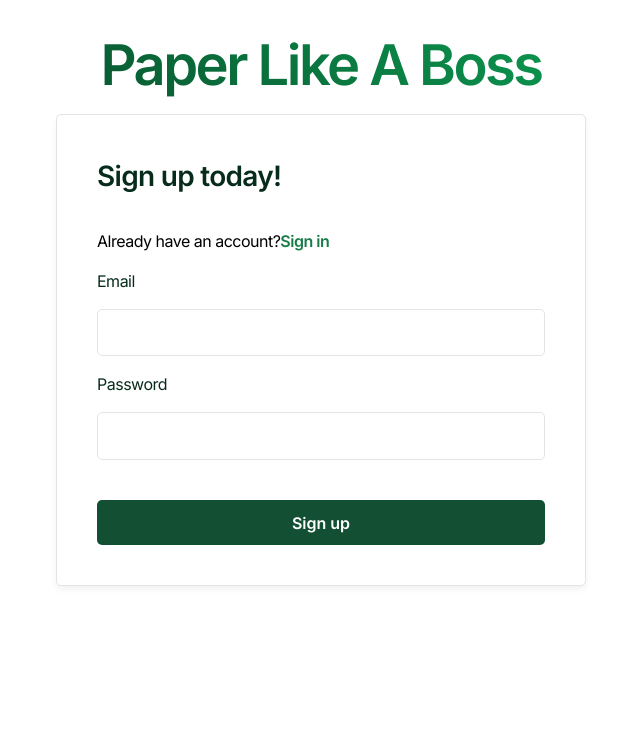
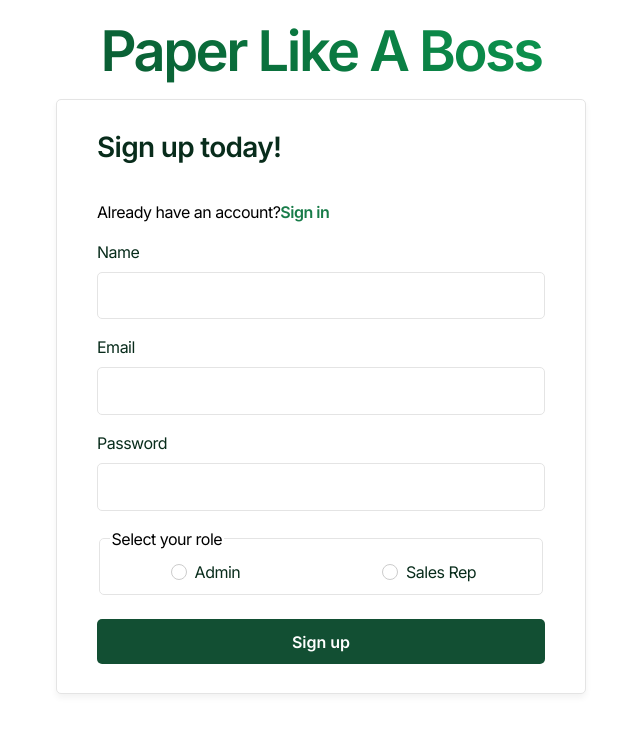
Before and after one commit to ishowsagar/supabase, a React (Vite) app: page /signup in a window 1280 px wide. Shown: the top 730 px of the page, without its empty margins (319-959 px from the left). Built offline with nearby package versions, Linux system fonts and the light colour scheme.

Commit message:
added two more inputs and updated sign up to have these two new arguements

```diff
--- a/src/components/Signup.jsx
+++ b/src/components/Signup.jsx
@@ -11,6 +11,8 @@ const Signup = () => {
     async (prevState, formData) => {
       const email = formData.get("email");
       const password = formData.get("password");
+      const name = formData.get("name");
+      const accountType = formData.get("account-type");
 
       // * user gets signed up when inputs email,password
       // signUp auth is invoked when user input email and pass to submit
@@ -18,7 +20,7 @@ const Signup = () => {
         success,
         error: signUpError,
         data,
-      } = await signUpNewUser(email, password);
+      } = await signUpNewUser(email, password,name,accountType);
 
       if (signUpError) {
         return new Error(signUpError);
@@ -57,6 +59,21 @@ const Signup = () => {
             </Link>
           </p>
 
+          {/* Name input */}
+          <label htmlFor="name">Name</label>
+          <input
+            className="form-input"
+            type="text"
+            name="name"
+            id="name"
+            placeholder=""
+            required
+            aria-required="true"
+            aria-invalid={error ? "true" : "false"}
+            aria-describedby={error ? "signup-error" : undefined}
+            disabled={isPending}
+          />
+
           {/* ! Email input */}
           <label htmlFor="email">Email</label>
           <input
@@ -87,6 +104,30 @@ const Signup = () => {
             disabled={isPending}
           />
 
+          {/* select account-type input */}
+          <fieldset
+            className="form-fieldset"
+            aria-required="true"
+            aria-label="Select your role"
+          >
+            <legend>Select your role</legend>
+            <div className="radio-group">
+              <label>
+                <input
+                  type="radio"
+                  name="account-type"
+                  value="admin"
+                  required
+                />{" "}
+                Admin
+              </label>
+              <label>
+                <input type="radio" name="account-type" value="rep" required />{" "}
+                Sales Rep
+              </label>
+            </div>
+          </fieldset>
+
           {/* ? Submit button */}
           <button
             type="submit"
--- a/src/context/AuthContext.jsx
+++ b/src/context/AuthContext.jsx
@@ -81,7 +81,7 @@ export const AuthContextProvider = ({ children }) => {
 
   //*Auth user (signup)
   // ! sign up user and authenticate him and load site without have to sign in.
-  const signUpNewUser = async (email, password) => {
+  const signUpNewUser = async (email, password,name,accountType) => {
     try {
       const { data, error } = await supabase.auth.signUp({
         email: email.toLowerCase(),
--- a/src/index.css
+++ b/src/index.css
@@ -220,7 +220,7 @@ input:disabled {
 .sign-form-container {
   max-width: 28rem;
   margin: 0 auto;
-  padding: 2.5rem;
+  padding: 1.6rem 2.5rem 1.8rem 2.5rem;
   border: 1px solid #e4e4e4;
   border-radius: 5px;
   background: white;
@@ -257,7 +257,7 @@ input:disabled {
 
 .sign-form-container .form-input {
   width: 100%;
-  margin: 1rem 0;
+  margin: 0.5rem 0 1rem 0;
   padding: 0.8rem 1rem;
   border: 1.5px solid #e4e4e4;
   border-radius: 5px;
@@ -328,13 +328,47 @@ input:disabled {
   margin-top: 0;
 }
 
+.sign-form-container .radio-group {
+  display: flex;
+  justify-content: space-between;
+  /* gap: 1rem; */
+}
+
+.sign-form-container .radio-group label {
+  margin-left: 3.5rem;
+  flex: 1;
+  text-align: center; /* optional: center label text */
+  align-items: center;
+}
+
+/* default styling for input radio button when no checked */
+.sign-form-container .radio-group input:not(:checked) {
+  appearance: none;
+  -webkit-appearance: none;
+  background-color: white;
+  border: 1px solid #ccc;
+  border-radius: 50%;
+  width: 16px;
+  height: 16px;
+  position: relative;
+  cursor: pointer;
+}
+
+.sign-form-container .radio-group input {
+  margin-right: 0.5rem;
+  margin-top: 0;
+  accent-color: blue;
+  width: 16px;
+  height: 16px;
+}
+
 /* landing header */
 .landing-header {
 text-align: center;
 font-size: 3.5rem;
 line-height: 1.2;
 margin-bottom: 0.7rem;
-padding: 1.5rem 1rem 0.2rem;
+padding: 0.6rem 1rem 0.2rem;
 margin-top: 0;
 color: #082c1b;
 font-weight: 700;
```
